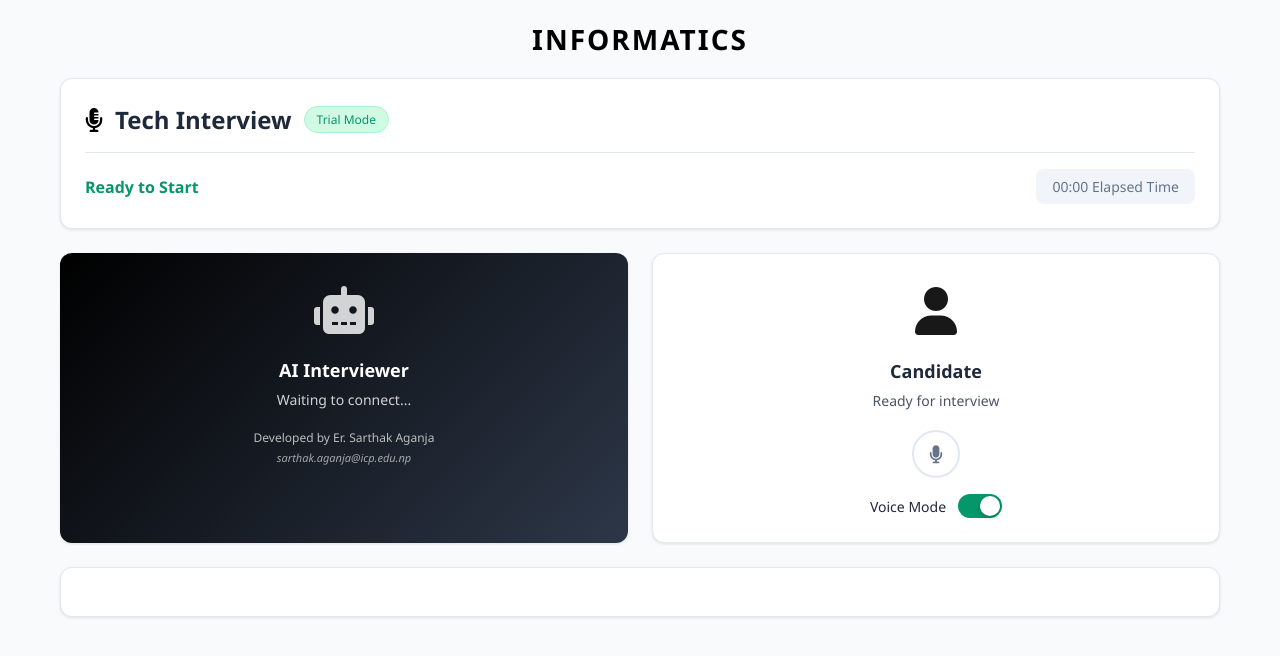
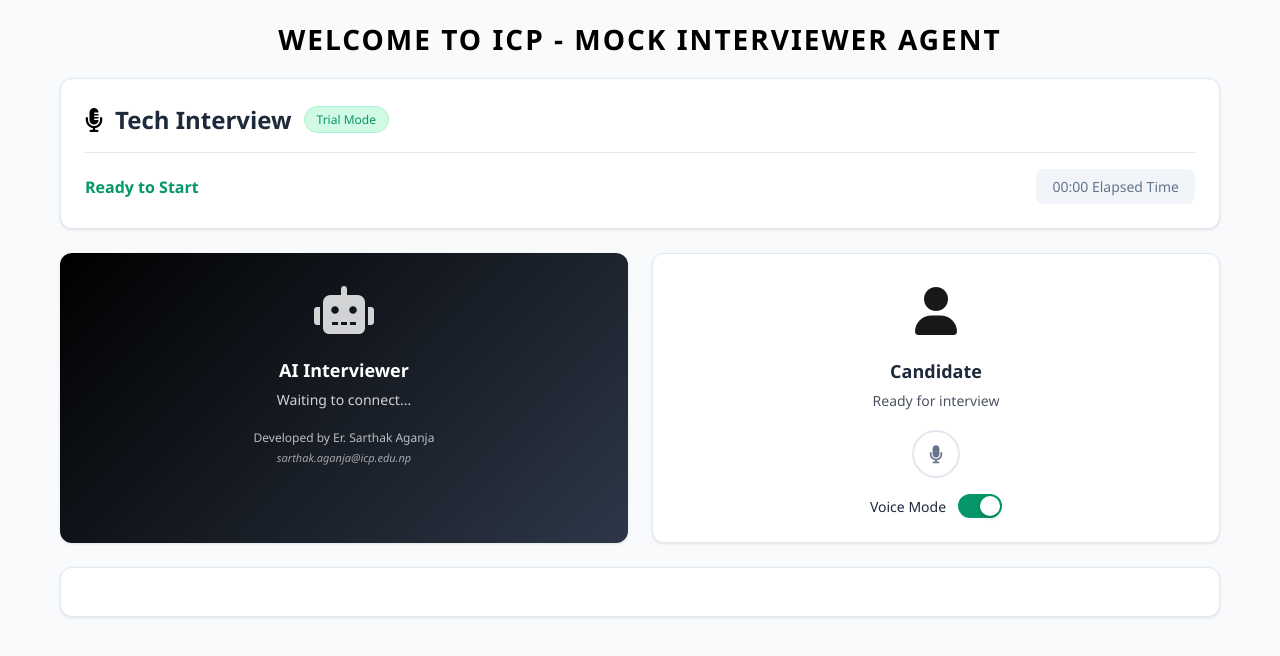
Before and after one commit to aganjasarthak/demo12, a plain HTML site: page index.html in a window 1280 px wide. Drawn offline with Linux system fonts and the light colour scheme.

Commit message:
Update index.html

```diff
--- a/index.html
+++ b/index.html
@@ -383,7 +383,7 @@
 <body>
     <div class="container">
         <div class="top-brand">
-            INFORMATICS
+            Welcome to ICP - Mock Interviewer agent
         </div>
 
         <div class="header">
```
